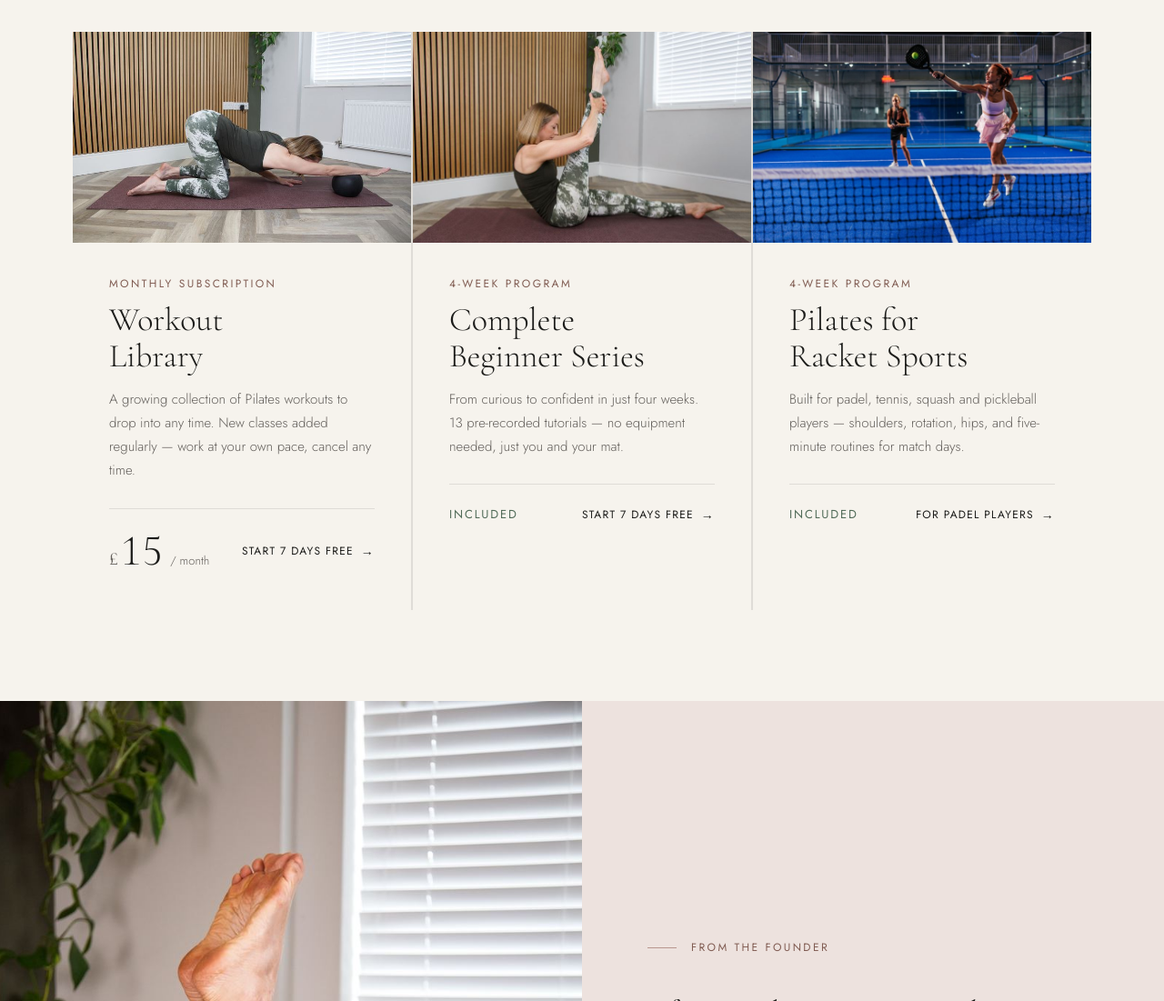
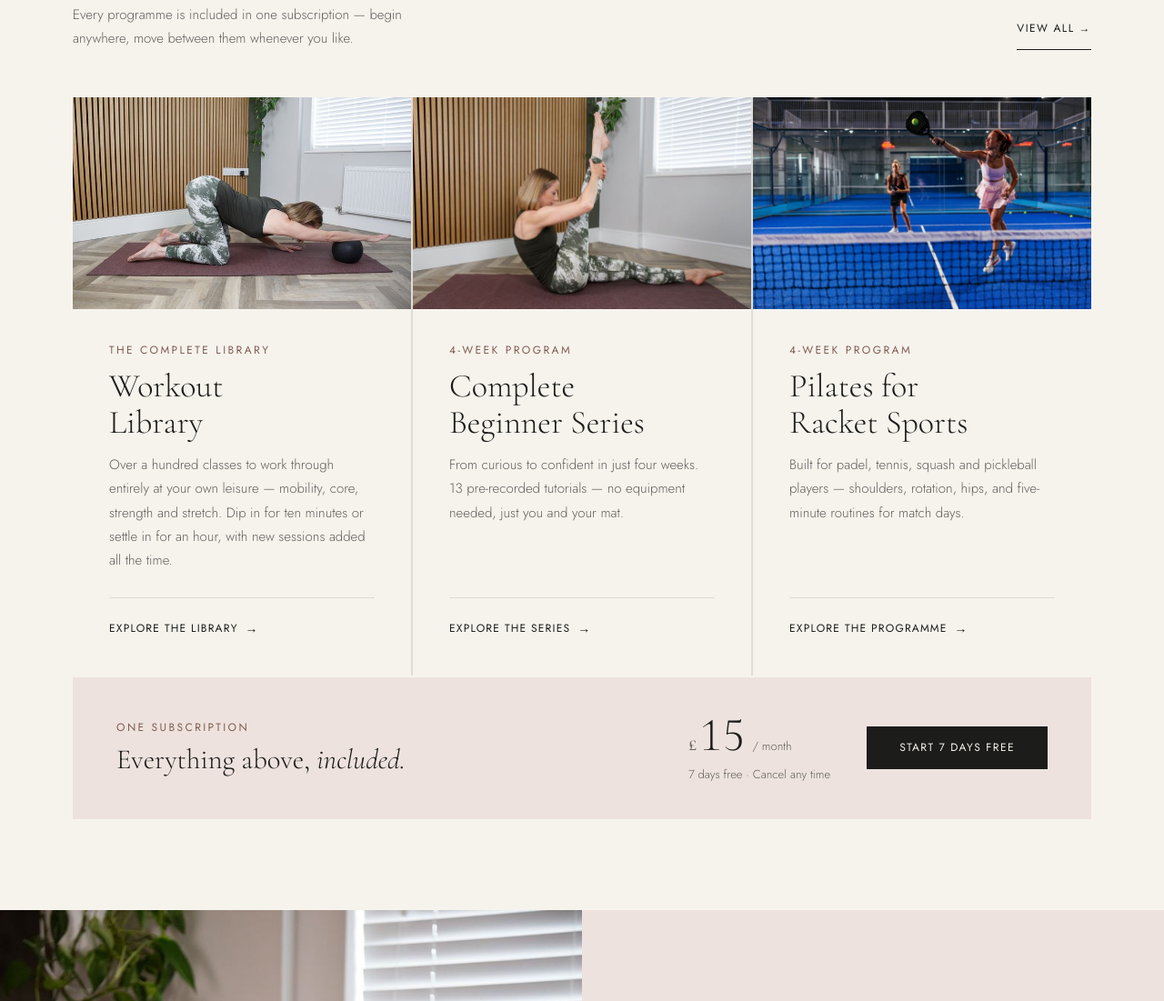
Before and after one commit to peteowen78/mypilateslab-pages, a plain HTML site: page index.html in a window 1280 px wide. Shown: the part 1249-2350 px from the top of the page at 91% size. Drawn offline with nearby package versions, Linux system fonts and the light colour scheme.

Commit message:
Programs: subscription moved to its own band, cards as peers, library copy; fix about-img aspect-ratio defeated by height attribute

```diff
--- a/index.html
+++ b/index.html
@@ -208,14 +208,17 @@
         }
         .section-title em { font-style:italic; }
 
+        /* auto-fit so the grid keeps its shape as programmes are added */
         .programs-grid {
-            display:grid; grid-template-columns:1fr 1fr 1fr;
+            display:grid; grid-template-columns:repeat(auto-fit,minmax(320px,1fr));
             gap:2px; background:var(--border);
         }
 
+        /* Flex column so the footer link sits on a common baseline
+           regardless of how long each description runs. */
         .program-card {
             background:var(--cream); text-decoration:none;
-            color:var(--dark); display:block; overflow:hidden;
+            color:var(--dark); display:flex; flex-direction:column; overflow:hidden;
         }
         .program-img { width:100%; aspect-ratio:16/10; overflow:hidden; }
         .program-img img {
@@ -224,7 +227,7 @@
         }
         .program-card:hover .program-img img { transform:scale(1.04); }
 
-        .program-body { padding:36px 40px 40px; }
+        .program-body { padding:36px 40px 40px; flex:1; display:flex; flex-direction:column; }
 
         .program-type {
             font-size:12px; font-weight:400; letter-spacing:.2em;
@@ -236,7 +239,7 @@
         }
         .program-desc {
             font-size:15px; font-weight:300; line-height:1.75;
-            color:var(--mid-text); margin-bottom:28px; max-width:360px;
+            color:var(--mid-text); margin-bottom:28px; max-width:360px; flex:1;
         }
         .program-foot {
             display:flex; align-items:center; justify-content:space-between;
@@ -261,6 +264,41 @@
         }
         .card-link::after { content:'→'; font-size:14px; }
         .program-card:hover .card-link { gap:14px; }
+
+        /* The subscription is a property of the whole section, not of one
+           card — otherwise the priced card reads as the product and the
+           rest read as paid add-ons. */
+        .programs-note {
+            font-size:15px; font-weight:300; line-height:1.75;
+            color:var(--mid-text); margin-top:20px; max-width:46ch;
+        }
+        .subscription-bar {
+            margin-top:2px; background:var(--rose-light);
+            padding:38px 48px;
+            display:flex; align-items:center; justify-content:space-between;
+            gap:36px; flex-wrap:wrap;
+        }
+        .sub-label {
+            font-size:12px; font-weight:400; letter-spacing:.2em;
+            text-transform:uppercase; color:var(--rose-text); margin-bottom:8px;
+        }
+        .sub-copy {
+            font-family:'Cormorant Garamond',serif;
+            font-size:clamp(24px,2.4vw,32px); font-weight:300; line-height:1.2;
+        }
+        .sub-copy em { font-style:italic; }
+        .sub-right { display:flex; align-items:center; gap:40px; flex-wrap:wrap; }
+        .sub-price { display:flex; align-items:baseline; gap:2px; }
+        .sub-sym {
+            font-family:'Cormorant Garamond',serif;
+            font-size:22px; font-weight:400; color:var(--mid-text);
+        }
+        .sub-amt {
+            font-family:'Cormorant Garamond',serif;
+            font-size:52px; font-weight:300; line-height:1;
+        }
+        .sub-per { font-size:13px; color:var(--mid-text); margin-left:6px; }
+        .sub-terms { font-size:13px; color:var(--mid-text); margin-top:6px; }
 
         /* ── EDITORIAL ───────────────────────────── */
         .editorial {
@@ -306,7 +344,9 @@
         .about-visual { position:sticky; top:100px; }
         .about-img-wrap { position:relative; }
         .about-img {
-            width:100%; aspect-ratio:3/4;
+            /* height:auto is required — the img's height attribute is a
+               presentational hint that otherwise defeats aspect-ratio. */
+            width:100%; height:auto; aspect-ratio:3/4;
             object-fit:cover; object-position:center top; display:block;
         }
         .about-badge {
@@ -646,7 +686,7 @@
         .price-amt, .price-block-amt, .pricing-figure, .stat-num, .hero-stat-num,
         .feat-num, .flex-box-num, .pillar-num, .wyg-num, .step-num, .price-num,
         .hero-badge-num, .pricing-perhead-num, .maths-num, .sched-week,
-        .hero-title, .section-title, .price, .pricing-amt {
+        .hero-title, .section-title, .price, .pricing-amt, .sub-amt {
             font-variant-numeric: lining-nums tabular-nums;
             font-feature-settings: "lnum" 1, "tnum" 1;
         }
@@ -689,6 +729,8 @@
 
         @media (max-width: 640px) {
             /* index, start and back-pain were not stacking these. */
+            .subscription-bar { padding:32px; align-items:flex-start; gap:28px; }
+            .sub-right { gap:24px; align-items:flex-start; }
             .hero-actions { flex-direction: column; align-items: stretch; }
             .hero-actions > * { width: 100%; justify-content: center; text-align: center; }
         }
@@ -803,7 +845,8 @@
     <div class="section-head">
         <div>
             <p class="eyebrow" data-reveal>Programs</p>
-            <h2 class="section-title" data-reveal data-d="1">Three ways to<br><em>start moving</em></h2>
+            <h2 class="section-title" data-reveal data-d="1">Choose where<br><em>to start.</em></h2>
+            <p class="programs-note" data-reveal data-d="2">Every programme is included in one subscription — begin anywhere, move between them whenever you like.</p>
         </div>
         <a href="https://mypilateslab.mvt.so/programs/workoutlibrary" class="btn-ghost" data-reveal>View all →</a>
     </div>
@@ -813,16 +856,11 @@
                 <img src="Images/opt/IMG_0869-1600.jpg" srcset="Images/opt/IMG_0869-400.jpg 400w, Images/opt/IMG_0869-800.jpg 800w, Images/opt/IMG_0869-1600.jpg 1600w" sizes="(max-width: 640px) 100vw, (max-width: 1100px) 50vw, 660px" alt="Workout Library — online Pilates classes" width="1600" height="900" loading="lazy" decoding="async">
             </div>
             <div class="program-body">
-                <p class="program-type">Monthly Subscription</p>
+                <p class="program-type">The Complete Library</p>
                 <h3 class="program-name">Workout<br>Library</h3>
-                <p class="program-desc">A growing collection of Pilates workouts to drop into any time. New classes added regularly — work at your own pace, cancel any time.</p>
+                <p class="program-desc">Over a hundred classes to work through entirely at your own leisure — mobility, core, strength and stretch. Dip in for ten minutes or settle in for an hour, with new sessions added all the time.</p>
                 <div class="program-foot">
-                    <div class="price">
-                        <span class="price-sym">£</span>
-                        <span class="price-amt">15</span>
-                        <span class="price-note">/ month</span>
-                    </div>
-                    <span class="card-link">Start 7 Days Free</span>
+                    <span class="card-link">Explore the library</span>
                 </div>
             </div>
         </a>
@@ -835,8 +873,7 @@
                 <h3 class="program-name">Complete<br>Beginner Series</h3>
                 <p class="program-desc">From curious to confident in just four weeks. 13 pre-recorded tutorials — no equipment needed, just you and your mat.</p>
                 <div class="program-foot">
-                    <div class="price"><span class="price-included">Included</span></div>
-                    <span class="card-link">Start 7 Days Free</span>
+                    <span class="card-link">Explore the series</span>
                 </div>
             </div>
         </a>
@@ -849,11 +886,27 @@
                 <h3 class="program-name">Pilates for<br>Racket Sports</h3>
                 <p class="program-desc">Built for padel, tennis, squash and pickleball players — shoulders, rotation, hips, and five-minute routines for match days.</p>
                 <div class="program-foot">
-                    <div class="price"><span class="price-included">Included</span></div>
-                    <span class="card-link">For Padel Players</span>
+                    <span class="card-link">Explore the programme</span>
                 </div>
             </div>
         </a>
+    </div>
+    <div class="subscription-bar" data-reveal>
+        <div>
+            <p class="sub-label">One subscription</p>
+            <p class="sub-copy">Everything above, <em>included.</em></p>
+        </div>
+        <div class="sub-right">
+            <div>
+                <div class="sub-price">
+                    <span class="sub-sym">£</span>
+                    <span class="sub-amt">15</span>
+                    <span class="sub-per">/ month</span>
+                </div>
+                <p class="sub-terms">7 days free · Cancel any time</p>
+            </div>
+            <a href="https://mypilateslab.mvt.so/programs/workoutlibrary" class="btn-dark">Start 7 Days Free</a>
+        </div>
     </div>
 </section>
 
```
Also changed, not shown: start.html (+3 -1 lines).
